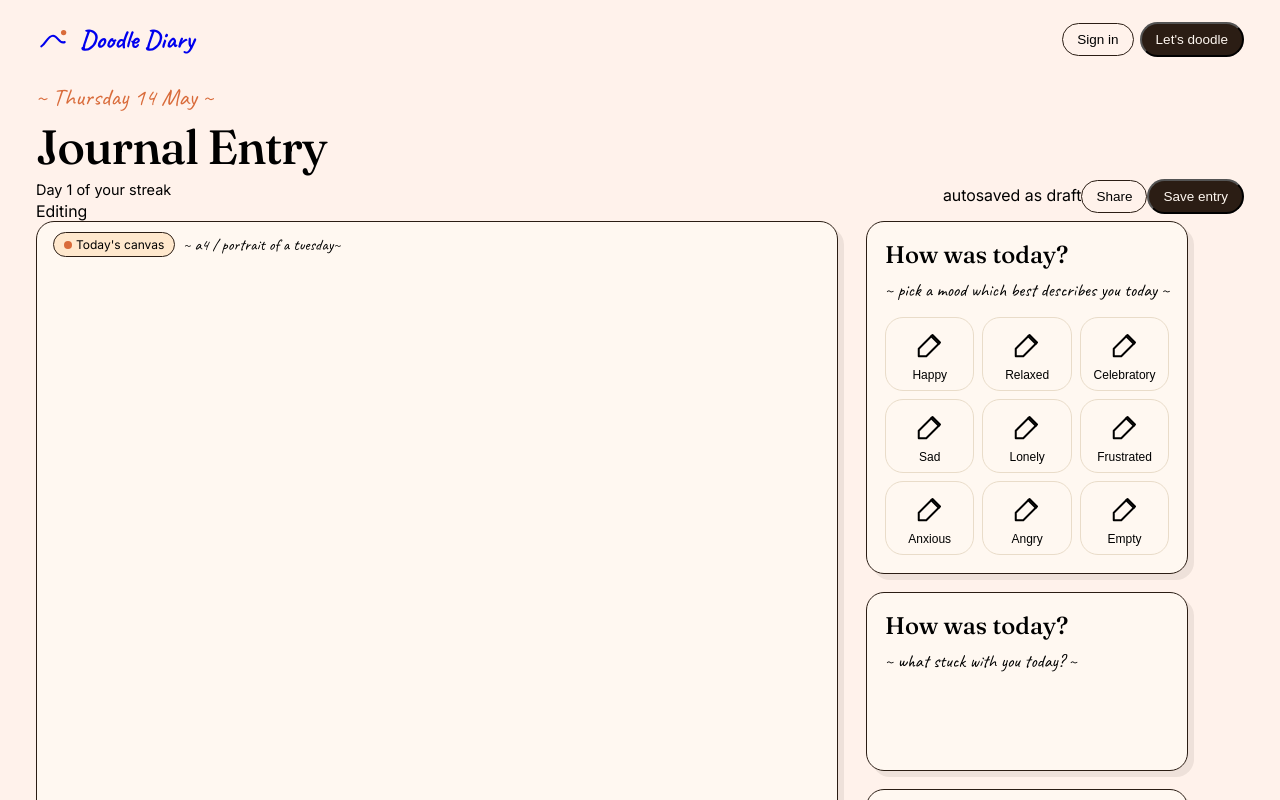
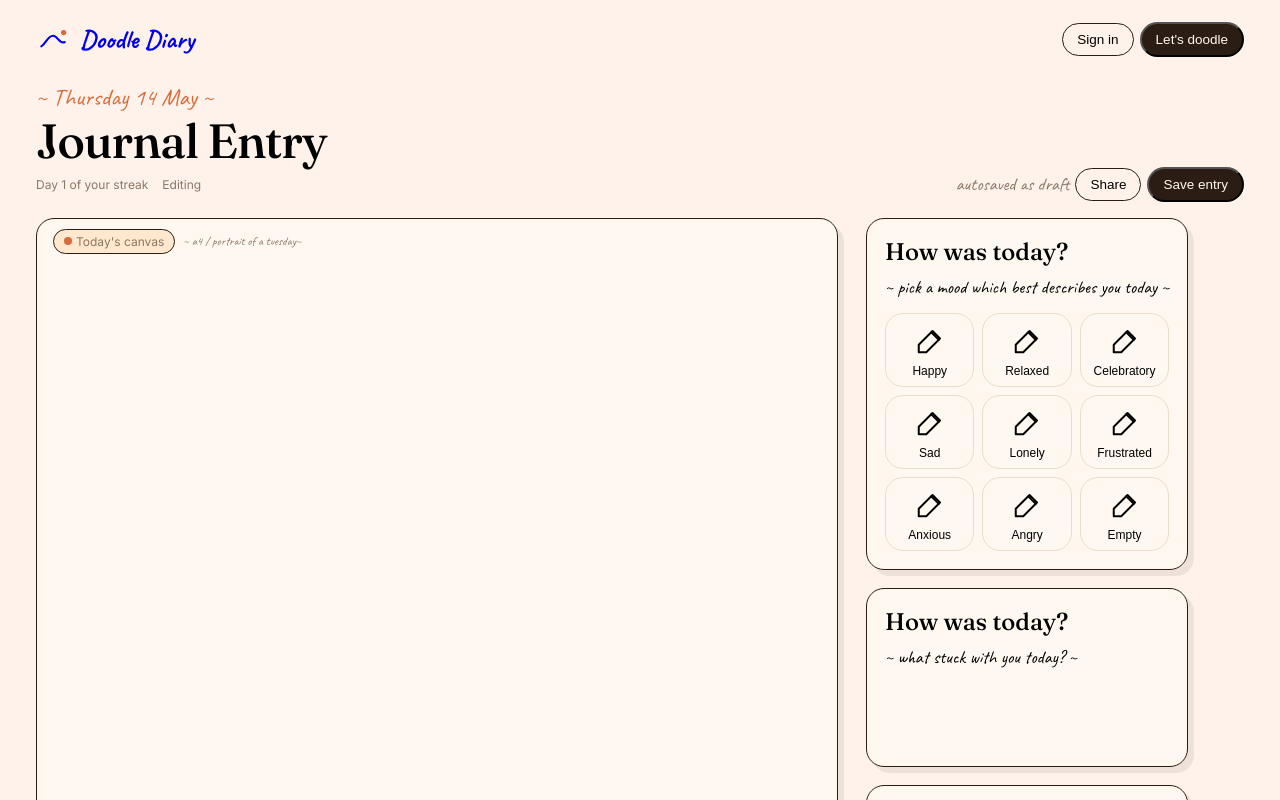
Before and after one commit to jess-yn/Doodle-Diary, a React (Vite) app: page /entry in a window 1280 px wide. Shown: the top 800 px of the page. Built offline with nearby package versions, Linux system fonts and the light colour scheme.

Commit message:
update entry page styling of entry status details and toolbar icons spacing

```diff
--- a/src/components/Canvas/Canvas.css
+++ b/src/components/Canvas/Canvas.css
@@ -55,6 +55,7 @@
 .canvas-toolbar {
   display: flex;
   padding: 0.625rem 0.875rem;
+  gap: 1rem;
 }
 
 .pens {
@@ -100,3 +101,7 @@
     background-color: #e5c9f0;
   }
 }
+
+.controls {
+  margin-left: auto;
+}
--- a/src/pages/Entry/Entry.css
+++ b/src/pages/Entry/Entry.css
@@ -1,9 +1,9 @@
 .h2 {
-  margin-bottom: 0.375rem;
+  margin-bottom: 0;
 }
 
 .overline {
-  margin-bottom: 0.375rem;
+  margin-bottom: 0;
 }
 
 .entry {
@@ -14,6 +14,24 @@
 .entry-status {
   display: flex;
   justify-content: space-between;
+  margin-bottom: 1rem;
+}
+
+.entry-details,
+.entry-modify {
+  display: flex;
+  align-items: center;
+  color: var(--color-brown-100);
+}
+
+.entry-details {
+  gap: 0.875rem;
+  font-size: var(--font-size-2xs);
+}
+.entry-modify {
+  gap: 0.375rem;
+  font-family: var(--font-mono);
+  font-size: var(--font-size-lg);
 }
 
 .entry-prompts {
--- a/src/pages/Entry/Entry.tsx
+++ b/src/pages/Entry/Entry.tsx
@@ -33,11 +33,11 @@ export function Entry() {
       <p className="overline">{dateText}</p>
       <h1 className="h2">Journal Entry</h1>
       <div className="entry-status">
-        <div>
-          <p>Day 1 of your streak</p>
+        <div className="entry-details">
+          <span>Day 1 of your streak</span>
           <span>Editing</span>
         </div>
-        <div>
+        <div className="entry-modify">
           <span>autosaved as draft</span>
           <Button variant="secondary" size="md">
             Share
```
